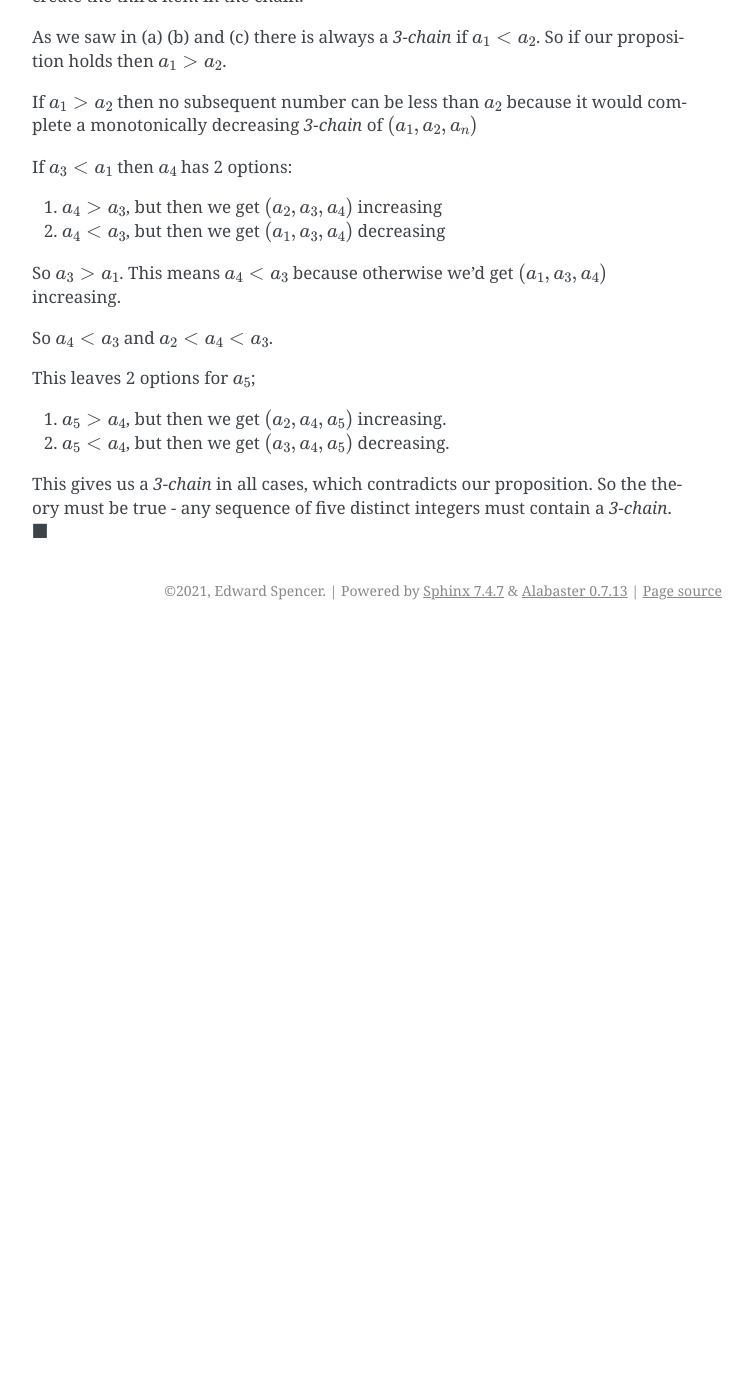
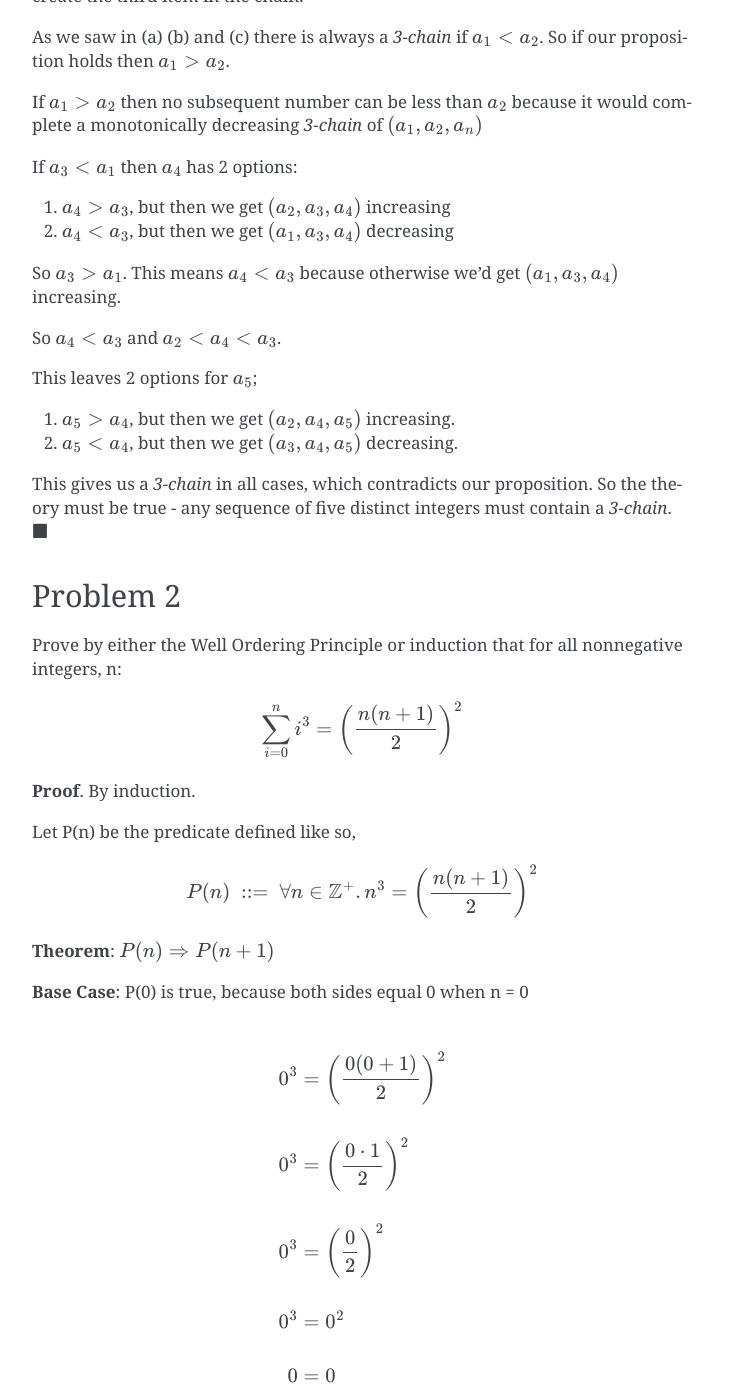
Before and after one commit to edi-spaghetti/mathematical-, a Sphinx documentation site: the page built from source/assignments/number_theory.rst, in a window 1280 px wide and 1400 px high, scrolled down 1716 px. Shown: the whole window, without its empty margins (388-1141 px from the left). Built offline with Sphinx 7.4.7, drawn with Linux system fonts in a browser that asks for light colours; before the commit the page ends 2346 px from its top, so only the background shows below that; some of the changed text lies outside the part shown.

Commit message:
Add assignment 2 problem 2

```diff
--- a/source/assignments/number_theory.rst
+++ b/source/assignments/number_theory.rst
@@ -92,3 +92,79 @@ This leaves 2 options for :math:`a_5`;
 This gives us a *3-chain* in all cases, which contradicts our proposition.
 So the theory must be true - any sequence of five distinct integers must contain a *3-chain*.
 :math:`\blacksquare`
+
+
+Problem 2
+---------
+
+Prove by either the Well Ordering Principle or induction that for all nonnegative integers, n:
+
+.. math::
+
+	\sum_{i=0}^n i^3 = \bigg( {n(n+1) \over 2} \bigg)^2
+
+**Proof**. By induction.
+
+Let P(n) be the predicate defined like so,
+
+.. math::
+
+	P(n)\ ::=\ \forall n \in \Bbb Z^+. n^3 = \bigg( {n(n+1) \over 2} \bigg)^2
+
+**Theorem**: :math:`P(n) \Rightarrow P(n + 1)`
+
+**Base Case**: P(0) is true, because both sides equal 0 when n = 0
+
+.. math::
+
+	\begin{aligned}
+
+	0^3 &= \bigg( {0(0+1) \over 2} \bigg)^2 \cr
+
+	0^3 &= \bigg( {0 \cdot 1 \over 2} \bigg)^2 \cr
+
+	0^3 &= \bigg( {0 \over 2} \bigg)^2 \cr
+
+	0^3 &= 0^2 \cr
+
+	0 &= 0
+
+	\end{aligned}
+
+**Inductive Step**: Assuming P(n) is true, we prove P(n + 1) is true;
+
+.. math::
+
+	\begin{aligned}
+
+	0^3 + 1^3 + 2^3 + \dots + (n + 1)^3 &= \bigg( {n(n + 1) \over 2} \bigg)^2 + (n + 1)^3
+		\qquad && \text{(by inductive step)} \cr
+
+	&= { n^4 + 2n^3 + n^2 \over 4} + n^3 + 3n^2 + 3n + 1
+		\qquad && \text{(bracket expansion)} \cr
+
+	&= { n^4 + 2n^3 + n^2 \over 4} + {4n^3 + 12n^2 + 12n + 4 \over 4 }
+		\qquad && \text{(multiply up to common denominator)} \cr
+
+	&= { n^4 + 6n^3 + 13n^2 + 12n + 4 \over 4 }
+		\qquad && \text{(add numerators)} \cr
+
+	&= { (n + 1)(n^3 + 5n^2 + 8n + 4) \over 4 }
+		\qquad && \text{(factor out n + 1)} \cr
+
+	&= { (n + 1)(n + 2)(n^2 + 3n + 2) \over 4 }
+		\qquad && \text{(factor out n + 2)} \cr
+
+	&= { (n + 1)(n + 2)(n + 1)(n + 2) \over 4 }
+		\qquad && \text{(factor out another n + 1)} \cr
+
+	&= { \big( (n + 1)(n + 2) \big)^2 \over 2^2 }
+		\qquad && \text{(simplify power of fraction)} \cr
+
+	&= \bigg( { (n + 1)(n + 2) \over 2 } \bigg)^2
+		\qquad && \text{(simplify power of fraction again)} \cr
+
+	\end{aligned}
+
+This proves P(n + 1), so by the principle of induction it follows that P(n) is true for all non-negative integers n.
+:math:`\blacksquare`
```
